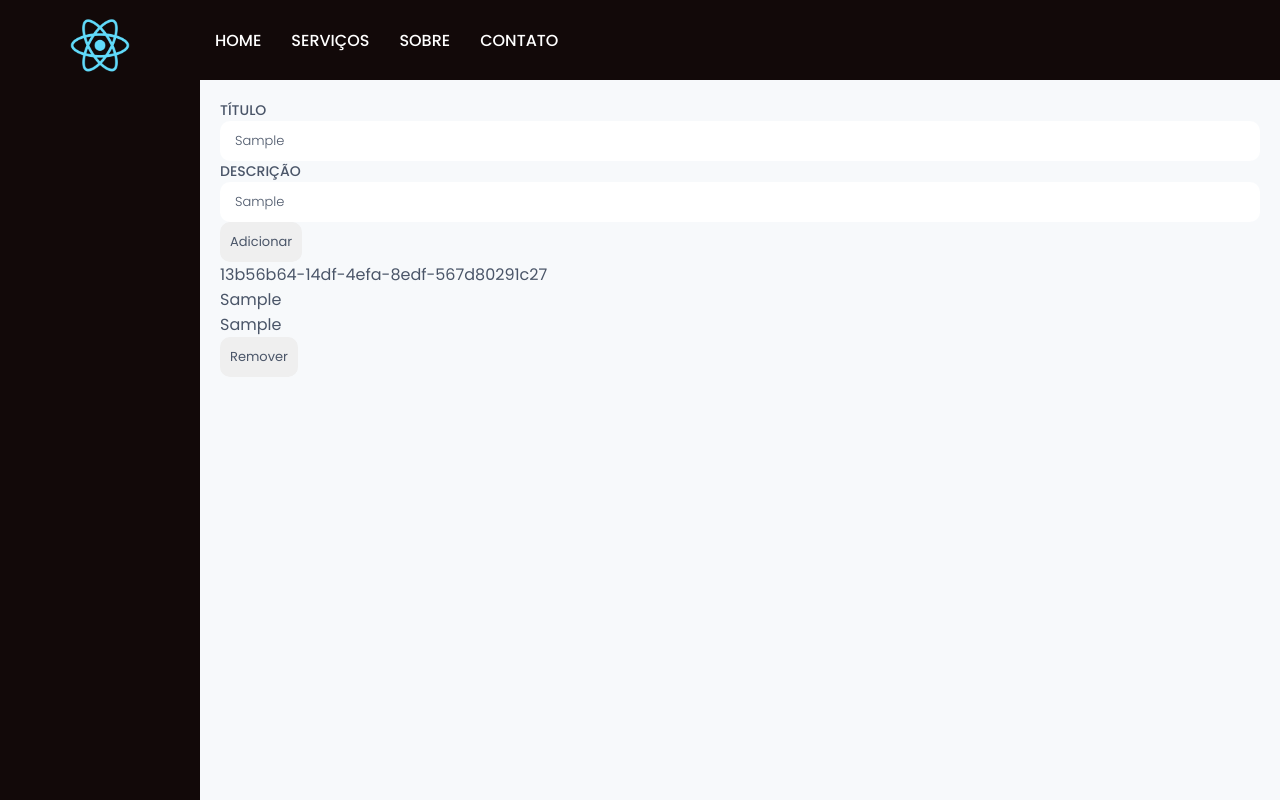
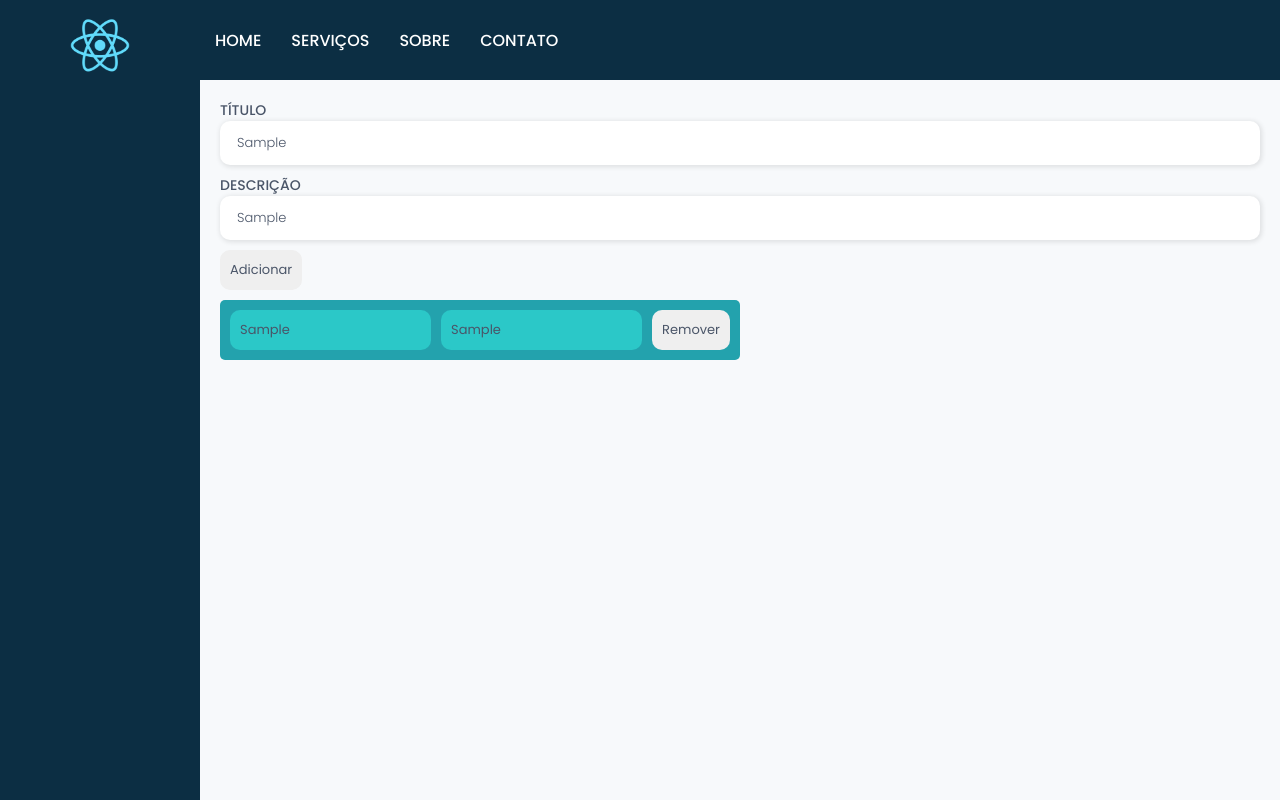
Before and after one commit to RafaelGaiteiro/project-study-react, a React (Vite) app: page /tasks in a window 1280 px wide. Both pictures are taken after typing "Sample", "Sample" into the empty fields and a click on the button "Adicionar". Built offline with nearby package versions, Linux system fonts and the light colour scheme.

Commit message:
tarefas sendo adicionadas, estilização funcionando

```diff
--- a/src/components/atoms/Aside/styles.ts
+++ b/src/components/atoms/Aside/styles.ts
@@ -7,7 +7,7 @@ export const Container = styled.div`
   justify-content: center;
   padding: 10px;
 
-  background-color: #120909;
+  background-color: #0c2e43;
   height: 100vh;
   width: 100%;
 `;
--- a/src/components/atoms/Container/index.tsx
+++ b/src/components/atoms/Container/index.tsx
@@ -5,6 +5,7 @@ export interface IContainerProps {
   children: ReactNode;
   display?: string;
   justifycontent?: string;
+  flexdirection?: string;
   alignitems?: string;
   gap?: string;
   rowgap?: string;
@@ -13,6 +14,7 @@ export interface IContainerProps {
   width?: string;
   padding?: string;
   margin?: string;
+  flexwrap?: "nowrap" | "wrap" | "wrap-reverse";
 }
 
 export const Container = ({ children, ...props }: IContainerProps) => {
--- a/src/components/atoms/Container/styles.ts
+++ b/src/components/atoms/Container/styles.ts
@@ -5,6 +5,7 @@ export const ContainerComponent = styled.div<IContainerProps>`
   display: ${(props) => props.display};
   justify-content: ${(props) => props.justifycontent};
   align-items: ${(props) => props.alignitems};
+  flex-direction: ${(props) => props.flexdirection};
   gap: ${(props) => props.gap};
   row-gap: ${(props) => props.rowgap};
   column-gap: ${(props) => props.columngap};
@@ -12,4 +13,5 @@ export const ContainerComponent = styled.div<IContainerProps>`
   width: ${(props) => props.width};
   padding: ${(props) => props.padding};
   margin: ${(props) => props.margin};
+  flex-wrap: ${(props) => props.flexwrap};
 `;
--- a/src/components/atoms/Header/styles.ts
+++ b/src/components/atoms/Header/styles.ts
@@ -7,7 +7,7 @@ export const Container = styled.div`
   align-items: center;
   gap: 10px;
 
-  background-color: #120909;
+  background-color: #0c2e43;
 `;
 
 export const Logo = styled.img`
@@ -30,8 +30,12 @@ export const Link = styled.li`
   padding: 5px;
   transition: 0.3s;
 
+  -webkit-user-select: none; /* Safari */
+  -ms-user-select: none; /* IE 10 and IE 11 */
+  user-select: none; /* Standard syntax */
+
   &&:hover {
-    background-color: #0989a8;
+    background-color: #1a6e84;
     color: white;
     padding: 5px;
     border-radius: 5px;
@@ -40,6 +44,6 @@ export const Link = styled.li`
 
   &&:active {
     transition: none;
-    background-color: #11242f;
+    background-color: #154c5e;
   }
 `;
--- a/src/components/atoms/Input/index.tsx
+++ b/src/components/atoms/Input/index.tsx
@@ -1,11 +1,21 @@
+import { useState } from "react";
 import { InputComponent } from "./styles";
 
-interface IInputProps {
+export interface IInputProps {
   type: string;
   placeholder: string;
   onChange: React.ChangeEventHandler<HTMLInputElement> | undefined;
 }
 
 export const Input = ({ ...props }: IInputProps) => {
-  return <InputComponent {...props} />;
+  const [borderColor, setBorderColor] = useState<boolean>(false);
+
+  return (
+    <InputComponent
+      {...props}
+      borderColor={borderColor}
+      onFocus={() => setBorderColor(true)}
+      onBlur={() => setBorderColor(false)}
+    />
+  );
 };
--- a/src/components/atoms/Input/styles.ts
+++ b/src/components/atoms/Input/styles.ts
@@ -1,9 +1,16 @@
 import { styled } from "styled-components";
 
-export const InputComponent = styled.input`
+interface IStyledInputProps {
+  borderColor: boolean;
+}
+
+export const InputComponent = styled.input<IStyledInputProps>`
   font-size: 13px;
   font-weight: 300;
   width: 100%;
   border-radius: 10px;
   padding: 10px 15px;
+  box-shadow: 1px 1px 5px 1px rgba(0, 0, 0, 0.1);
+  border: ${(props) =>
+    props.borderColor ? "solid 2px #23a2ad" : "solid 2px transparent"};
 `;
--- a/src/components/molecules/AddedTasks/index.tsx
+++ b/src/components/molecules/AddedTasks/index.tsx
@@ -1,4 +1,4 @@
-import { Description, Id, TaskCard, Title } from "./styles";
+import { Text, TaskCard } from "./styles";
 import { Container } from "../../atoms/Container";
 import { useTasks } from "../../../context/TasksContext";
 import { Button } from "../../atoms/Button";
@@ -7,12 +7,17 @@ export const AddedTasks = () => {
   const { tasks, removeTask } = useTasks();
 
   return (
-    <Container>
+    <Container
+      display="flex"
+      justifycontent="flex-start"
+      alignitems="center"
+      gap="10px"
+      flexwrap="wrap"
+    >
       {tasks.map((task) => (
         <TaskCard key={task.id}>
-          <Id>{task.id}</Id>
-          <Title>{task.title}</Title>
-          <Description>{task.description}</Description>
+          <Text>{task.title}</Text>
+          <Text>{task.description}</Text>
           <Button onClick={() => removeTask(task.id)}>Remover</Button>
         </TaskCard>
       ))}
--- a/src/components/molecules/AddedTasks/styles.ts
+++ b/src/components/molecules/AddedTasks/styles.ts
@@ -1,9 +1,22 @@
 import { styled } from "styled-components";
 
-export const TaskCard = styled.div``;
+export const TaskCard = styled.div`
+  display: flex;
+  justify-content: center;
+  align-items: center;
+  column-gap: 10px;
+  flex-direction: row;
+  background-color: #23a2ad;
+  padding: 10px;
+  border-radius: 5px;
+  width: 50%;
+`;
 
-export const Id = styled.p``;
-
-export const Title = styled.p``;
-
-export const Description = styled.p``;
+export const Text = styled.p`
+  width: 100%;
+  background-color: #2bc8c8;
+  font-size: 13px;
+  font-weight: 400;
+  padding: 10px;
+  border-radius: 10px;
+`;
--- a/src/components/molecules/NewTasks/index.tsx
+++ b/src/components/molecules/NewTasks/index.tsx
@@ -11,7 +11,12 @@ export const NewTasks = () => {
   const { addTask } = useTasks();
 
   return (
-    <Container>
+    <Container
+      display="flex"
+      flexdirection="column"
+      gap="10px"
+      margin="0 0 10px 0"
+    >
       <InputGroup>
         <Label>Título</Label>
         <Input
```
